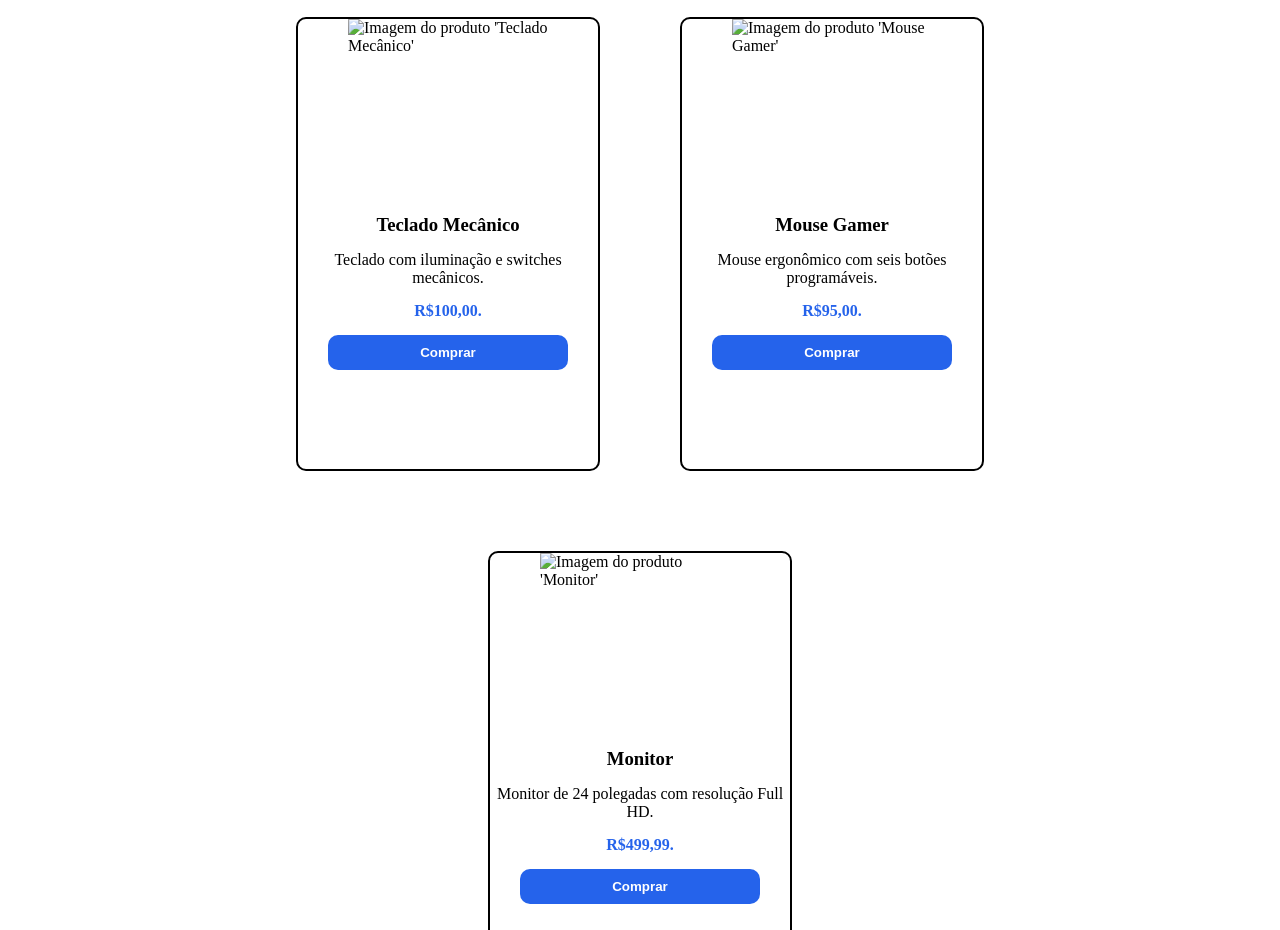
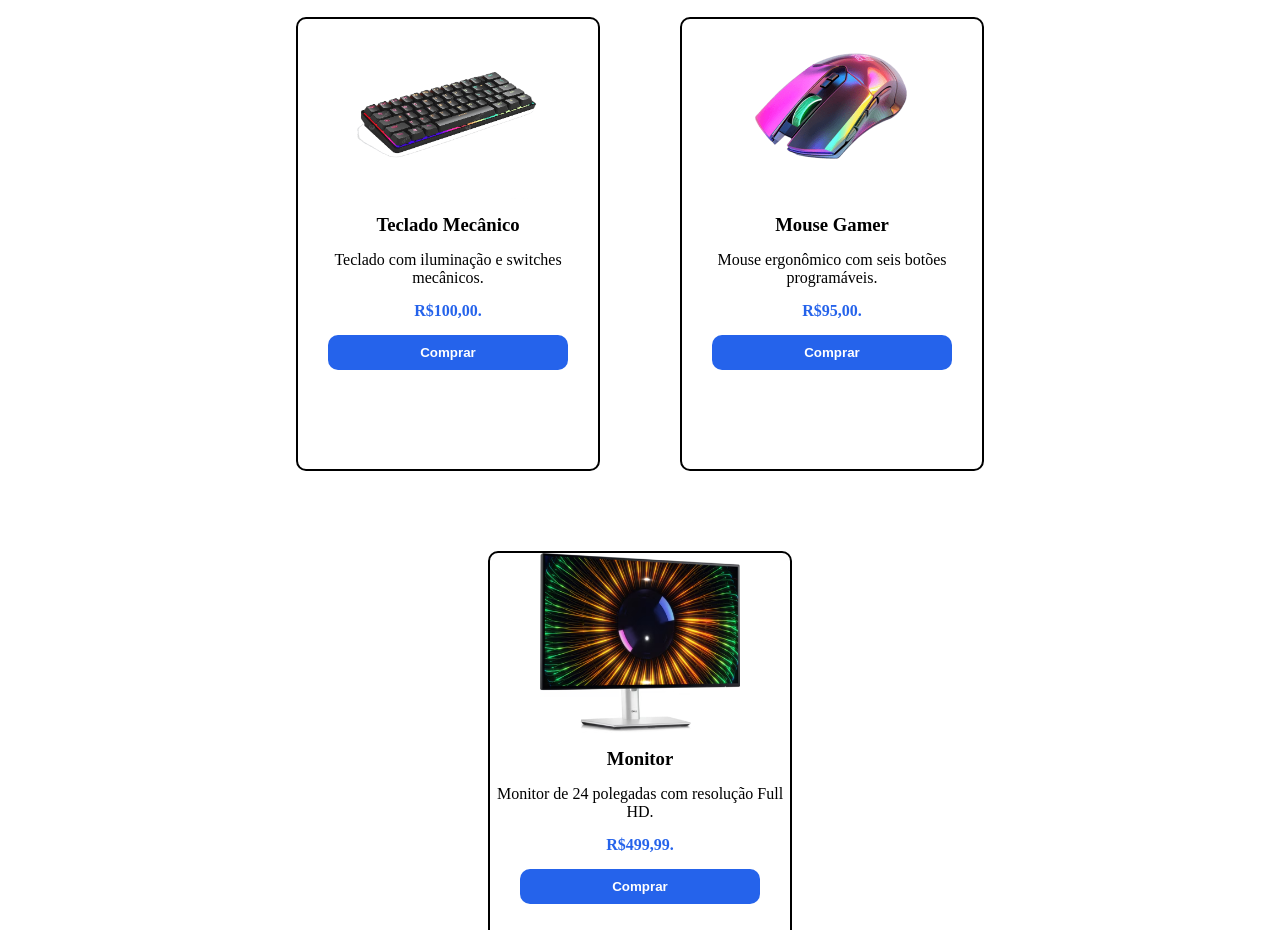
Before and after one commit to ZavaPaulo/TechStore, a plain HTML site: page index.html in a window 1280 px wide. Shown: the part 370-1300 px from the top of the page. Drawn offline with Linux system fonts and the light colour scheme.

Commit message:
Arrumando imagens
As imagens estavam em uma pasta própria quando foram feitas, entretando não passaram para o Git na pasta, e sim separadas

```diff
--- a/index.html
+++ b/index.html
@@ -28,7 +28,7 @@
             <h2>Produtos em destaque</h2>
             <div class="produtos">
                 <article class="produto">
-                    <img src="Imagens/Imagem-teclado-mecanico.png" alt="Imagem do produto 'Teclado Mecânico'">
+                    <img src="Imagem-teclado-mecanico.png" alt="Imagem do produto 'Teclado Mecânico'">
                     <h3>Teclado Mecânico</h3>
                     <p>Teclado com iluminação e switches mecânicos.</p>
                     <p class="preco">R$100,00.</p>
@@ -36,7 +36,7 @@
                 </article>
 
                 <article class="produto">
-                    <img src="Imagens/Imagem-Mouse-Gamer.png" alt="Imagem do produto 'Mouse Gamer'">
+                    <img src="Imagem-Mouse-Gamer.png" alt="Imagem do produto 'Mouse Gamer'">
                     <h3>Mouse Gamer</h3>
                     <p>Mouse ergonômico com seis botões programáveis.</p>
                     <p class="preco">R$95,00.</p>
@@ -44,7 +44,7 @@
                 </article>
 
                 <article class="produto">
-                    <img src="Imagens/Imagem-Monitor.png" alt="Imagem do produto 'Monitor'">
+                    <img src="Imagem-Monitor.png" alt="Imagem do produto 'Monitor'">
                     <h3>Monitor</h3>
                     <p>Monitor de 24 polegadas com resolução Full HD.</p>
                     <p class="preco">R$499,99.</p>
```
